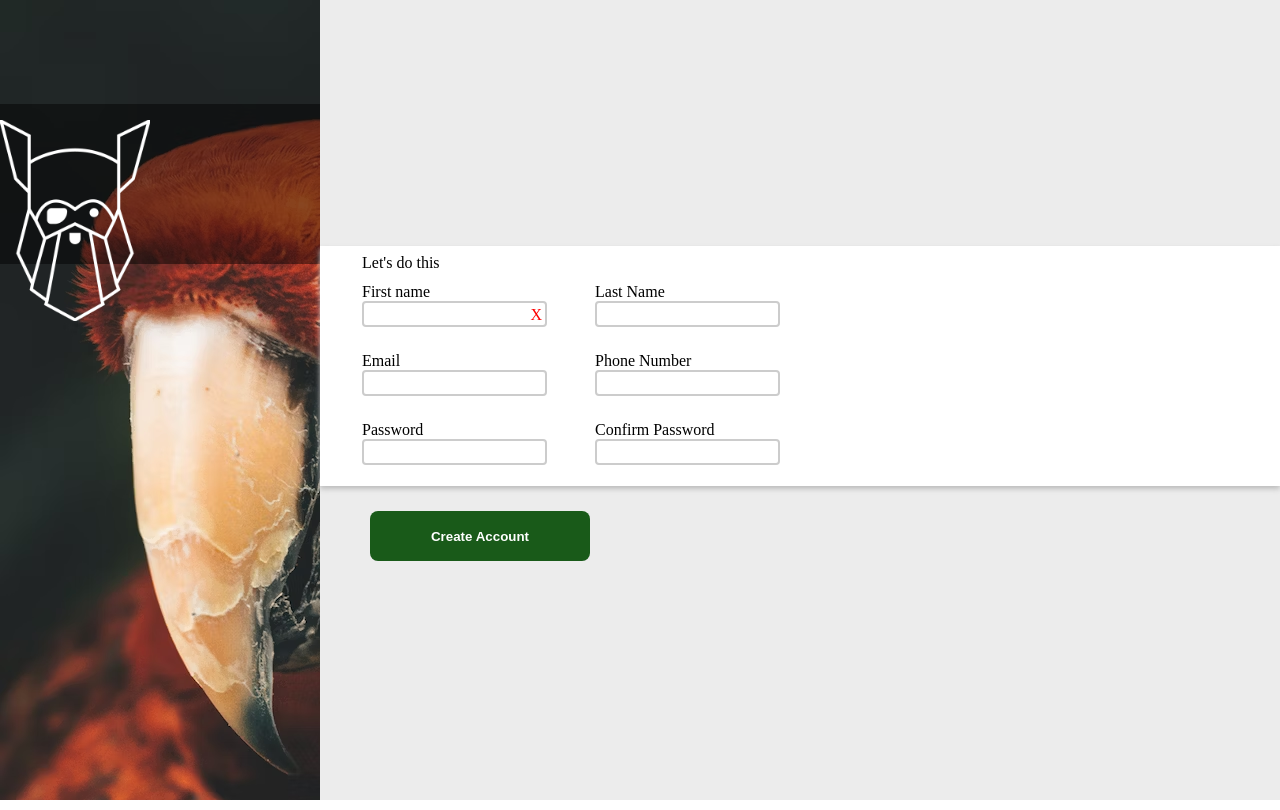
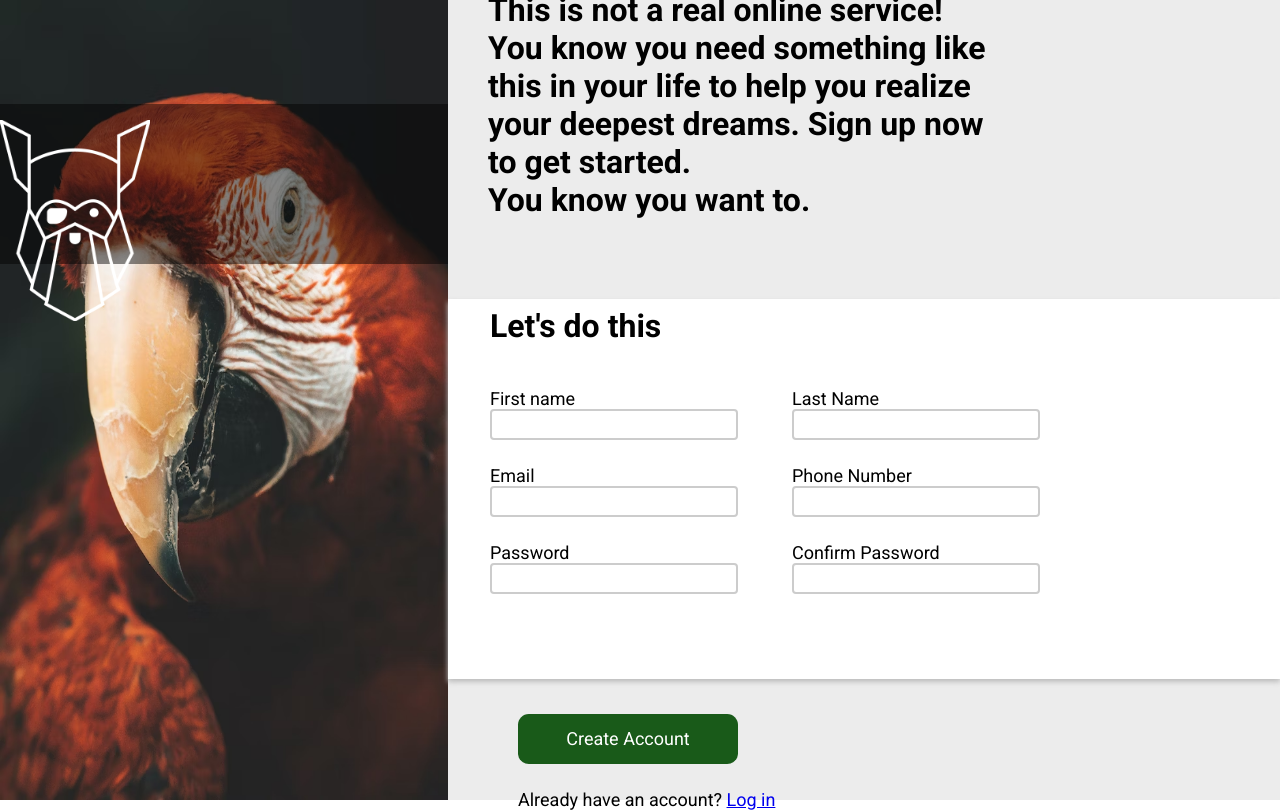
Before and after one commit to ElusiveToaster/sign-up-form, a plain HTML site: page index.html in a window 1280 px wide. Drawn offline with Linux system fonts and the light colour scheme.

Commit message:
Added form validation via js

```diff
--- a/index.html
+++ b/index.html
@@ -5,6 +5,10 @@
     <meta name="viewport" content="width=device-width, initial-scale=1.0">
     <title>Document</title>
     <link rel="stylesheet" href="styles.css">
+    <script src="scripts.js" defer></script>
+    <style>
+        @import url('https://fonts.googleapis.com/css2?family=Roboto:wght@400;700&display=swap');
+      </style>
 </head>
 <body>
     <div class="logo-section">
@@ -18,48 +22,50 @@
     </div>
 
     <div class="sign-up">
-        <h2></h2>
-        <form action="">
+        <h2 class="sign-up-title">This is not a real online service! You know you need something like this in your life to help you realize your deepest dreams. Sign up now to get started.
+            <br>
+            You know you want to.</h2>
+        <form action="" id="sign-up-form">
             <fieldset>
             <legend>Let's do this</legend>
                 <div>
-                    <label for="first-name">First name
-                        <input type="text" id="first-name" name="firstName" required>
+                    <label for="firstName">First name
+                        <input type="text" id="firstName" name="firstName" onblur="testValidity()" required>
                         <span></span>
                     </label>
 
                     <label for="email">Email
                         <span></span>
-                        <input type="email" id="email" name="usermail" required>
+                        <input type="email" id="email" name="usermail" pattern="[a-z0-9._%+\-]+@[a-z0-9.\-]+\.[a-z]{2,}$" onblur="testValidity()" required>
                     </label>
 
                     <label for="pwd">Password
                         <span></span>
-                        <input type="password" id="pwd" name="password" required>
+                        <input type="password" id="pwd" name="password" minlength="5" maxlength="15" onblur="testValidity()" required>
                     </label>
                 </div>
 
                 <div>
-                    <label for="last-name">Last Name
+                    <label for="lastName">Last Name
                         <span></span>
-                        <input type="text" id="last-name" name="lastName" required>
+                        <input type="text" id="lastName" name="lastName" onblur="testValidity()" required>
                     </label>
 
                     <label for="telephone">Phone Number
                         <span></span>
-                        <input type="number" id="telephone" name="userTelephone" required>
+                        <input type="tel" id="telephone" name="userTelephone" pattern="[0-9]{11}" onblur="testValidity()" required>
                     </label>
 
                     <label for="pwdConfirm">Confirm Password
                         <span></span>
-                        <input type="password" id="pwdConfirm" required>
+                        <input type="password" id="pwdConfirm" onblur="pwdValidity()" required>
                     </label>
                 </div>
             </fieldset>
 
-            <input type="button" value="Create Account">
+            <input type="submit" value="Create Account" id="submitButton">
         </form>
-        <p></p>
+        <p class="log-in">Already have an account? <a href="#">Log in</a></p>
     </div>
 
 </body>
--- a/styles.css
+++ b/styles.css
@@ -1,6 +1,9 @@
+
+
 body {
     display: flex;
     margin: 0;
+
 }
 
 .sign-up {
@@ -9,13 +12,23 @@ body {
     justify-content: center;
     background-color: rgb(236, 236, 236);
     height: 100vh;
-    width: 75vw;
+    width: 65vw;
+}
+
+.sign-up-title {
+    width: 40vw;
+    margin: 0 0 10vh 40px;
+
+    font-family: 'Roboto', sans-serif;
+    font-size: 2em;
+    font-weight: 700;
 }
 
 .logo-section {
     background: url("parrot.avif");
+    background-size: 35vw 100vh;
     height: 100vh;
-    width: 25vw;
+    width: 35vw;
 }
 
 img {
@@ -33,7 +46,7 @@ img {
 
 .logo-background {
     background-color: rgba(0, 0, 0, 0.466);
-    width: 25vw;
+    width: 35vw;
     height: 20vh;
     position: absolute;
 
@@ -46,8 +59,8 @@ fieldset {
     background-color: white;
     box-shadow: 0 3px 5px rgb(189, 189, 189);
     position: relative;
-    padding: 40px 0 0 10px;
-    height: 25vh;
+    padding: 30px 0 0 6px;
+    height: 350px;
     margin: 0;
     border: none;
 }
@@ -56,12 +69,15 @@ label {
     display: flex;
     flex-direction: column;
     margin: 0 1em 25px 2em;
+    font-family: 'Roboto', sans-serif;
+    font-size: 18px;
 }
 
 input {
     border: 2px rgb(204, 204, 204) solid;
     border-radius: 0.3em;
-    height: 20px;
+    height: 25px;
+    width: 30vh;
 
 }
 
@@ -69,22 +85,38 @@ input + span {
     position: relative;
 }
 
-input:invalid + span::after{
+form input:focus {
+    border: 2px rgb(78, 140, 255) solid;
+    outline: none;
+    box-shadow: 0 3px 5px rgb(189, 189, 189);
+}
+
+/*
+form.submitted input:invalid + span::after{
     position: absolute;
     color: red;
     content: "X";
     right: 5px;
     top: -21px;
 }
+*/
+
+form.submitted input:invalid{
+    border-color: red;
+    box-shadow: 0 3px 5px rgba(236, 24, 24, 0.295);
+}
 
 legend {
     position: absolute;
     top: 8px;
     left: 40px;
+    font-family: 'Roboto', sans-serif;
+    font-size: 2em;
+    font-weight: 700;
 }
 
-input[type="button"] {
-    margin: 25px 0 0 50px;
+input[type="submit"] {
+    margin: 35px 0 0 70px;
     height: 50px;
     width: 220px;
 
@@ -93,13 +125,9 @@ input[type="button"] {
     border: none;
     border-radius: 0.6em;
 
-    font-weight: bold;
-}
-
-input:focus {
-    border: 2px rgb(78, 140, 255) solid;
-    outline: none;
-    box-shadow: 0 3px 5px rgb(189, 189, 189);
+    font-weight: 400;
+    font-family: 'Roboto', sans-serif;
+    font-size: 18px;
 }
 
 input:focus[type="button"] {
@@ -107,3 +135,9 @@ input:focus[type="button"] {
     outline: none;
     box-shadow: none;
 }
+
+.log-in {
+    margin: 25px 0 0 70px;
+    font-family: 'Roboto', sans-serif;
+    font-size: 18px;
+}
```
